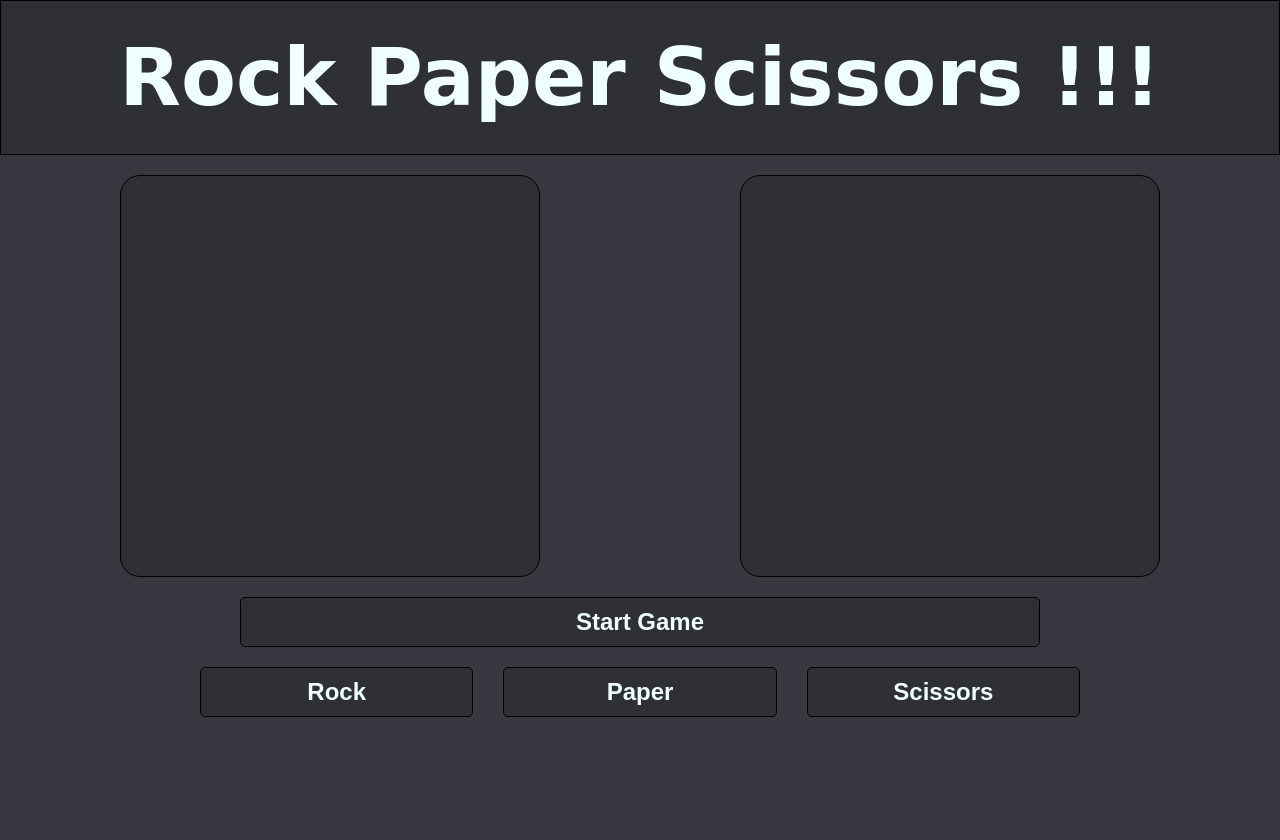
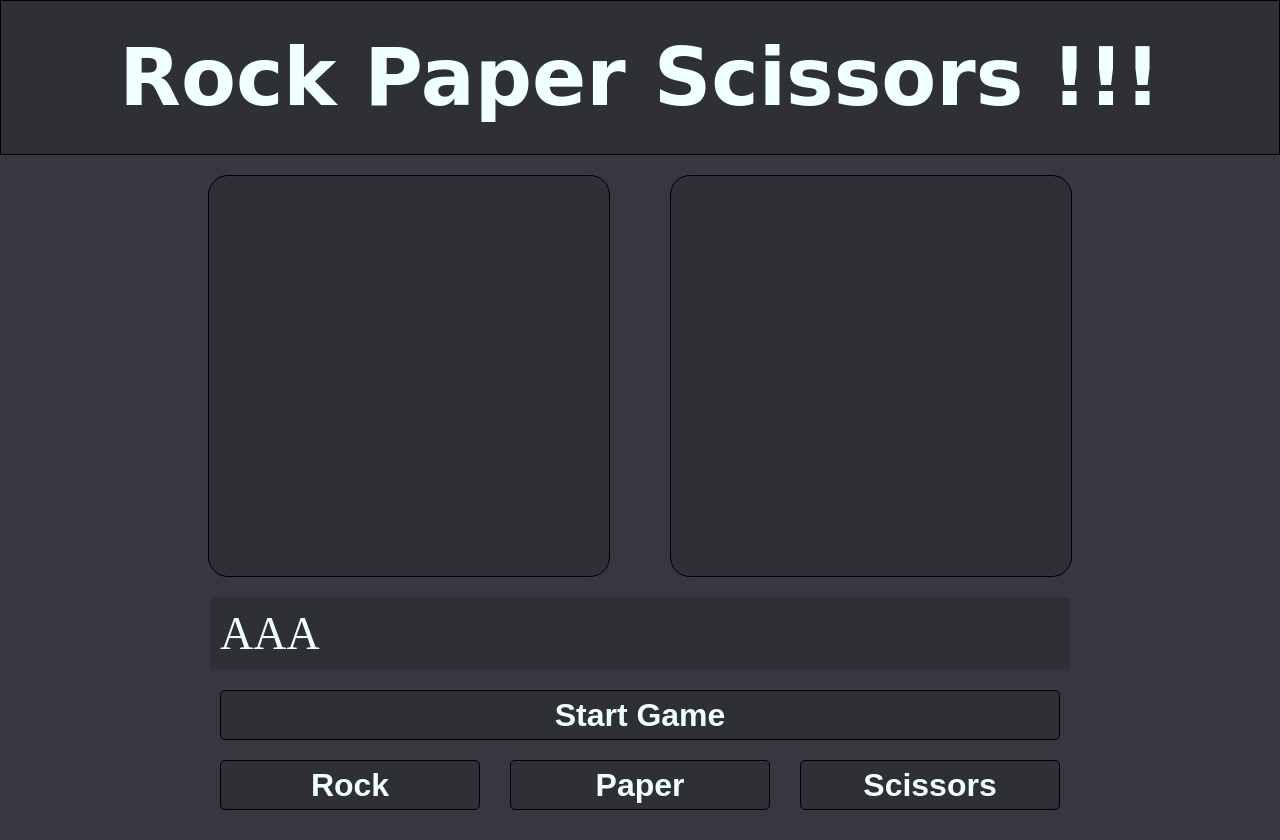
Before and after one commit to FelipeMalacarne/rock-paper-scissor, a plain HTML site: page index.html in a window 1280 px wide. Before the commit the page ends 800 px from the top, so only its background shows below. Drawn offline with Linux system fonts and the light colour scheme; a web font is replaced by a local one.

Commit message:
Ajustes no layout

```diff
--- a/index.html
+++ b/index.html
@@ -5,6 +5,7 @@
     <meta http-equiv="X-UA-Compatible" content="IE=edge">
     <meta name="viewport" content="width=device-width, initial-scale=1.0">
     <link rel="stylesheet" href="style.css">
+    <link href="https://fonts.googleapis.com/css2?family=Bilbo&display=swap" rel="stylesheet">
     <title>rock-paper-scissor</title>
 </head>
 <body>
@@ -17,8 +18,10 @@
         <div></div>
     </div>
 
+    <div class="log">AAA</div>
+
     <div class="start">
-        <button>Start Game</button>
+        <button onclick="game()">Start Game</button>
     </div>
 
     <div class="escolhas">
--- a/style.css
+++ b/style.css
@@ -6,33 +6,40 @@ body{
 .header{
     font-size: 80px;
     font-weight: 700;
-    font-family: cursive;
     text-align: center;
     padding: 30px;
     background-color: rgb(47, 48, 54) ;
     border: 1px solid black;
+    font-family: 'Bilbo', cursive;
 }
 .placar{
     display: flex;
+    justify-content: center;
     padding:20px;
+    margin-right: auto;
+    margin-left: auto;
 }
 .placar div{
-    flex: 1;
     height: 400px;
-    width: 200px;
-    margin: 0 100px;
+    width: 400px;
+    margin: 0 30px;
     border-radius: 20px;
     background-color: rgb(47, 48, 54);
     border: 1px solid black;
+    flex-wrap: wrap;
 }
 button{
     border: 1px solid black;
     background-color: rgb(47, 48, 54);
     color: azure;
     height: 50px;
-    font-size: 24px;
+    font-size: 32px;
     font-weight: 600;
     border-radius: 5px;
+}
+button:active{
+    background-color: gray;
+    color: rgb(47, 48, 54);
 }
 .start{
     display: flex;
@@ -40,15 +47,28 @@ button{
     padding-bottom: 20px;
 }
 .start button{
-    width: 800px;
+    width: 840px;
 }
 .escolhas{
     display: flex;
+    justify-content: center;
     gap: 30px;
     margin: 0px 200px;
     margin-bottom: 30px;
 }
 .escolhas button{
-    flex: 1;
+    width: 260px;
+}
+.log{
+    background-color:rgb(47, 48, 54);
+    width: 840px;
+    font-size: 46px;
+    font-weight: 400;
+    margin-bottom: 20px;
+    padding: 10px;
+    border-radius: 5px;
+    margin-left: auto;
+    margin-right: auto;
+    display: block;
 
 }
```
